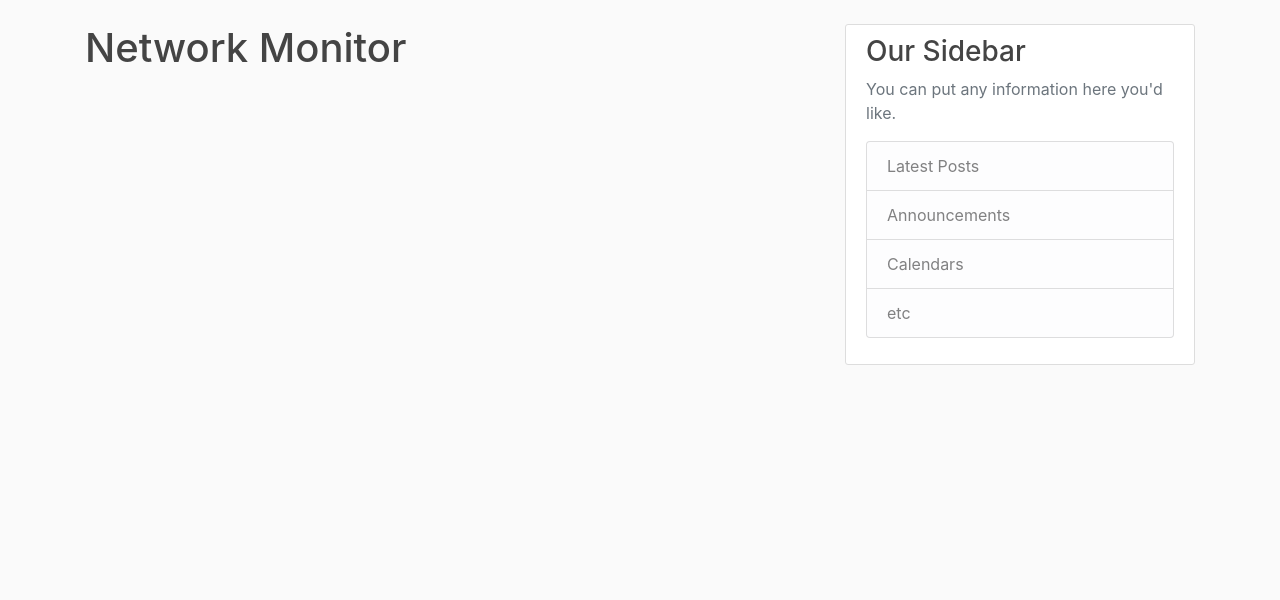
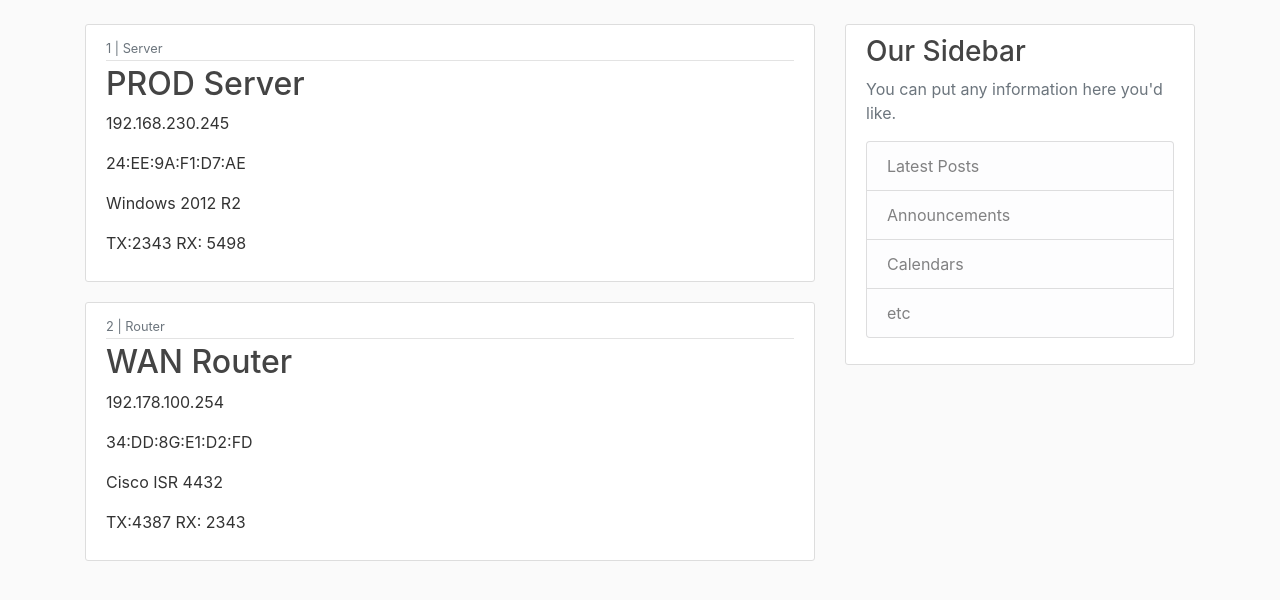
Before and after one commit to rajashreey841/network-monitor, a Django app: page / in a window 1280 px wide. Shown: the part 56-656 px from the top of the page. Run offline with Django 3.2, Linux system fonts and the light colour scheme; some libraries are stand-ins or nearby versions.

Commit message:
Devices Dummy data and Styling

```diff
--- a/netmon_project/netmon/templates/netmon/home.html
+++ b/netmon_project/netmon/templates/netmon/home.html
@@ -1,4 +1,17 @@
 {% extends "netmon/base.html" %}
 {% block content %}
-        <h1> Network Monitor </h1>
+    {% for device in devices %}
+        <article class="media content-section">
+            <div class="media-body">
+            <div class="article-metadata">
+                <small class="text-muted">{{ device.id }} | {{ device.type }}</small>
+            </div>
+            <h2><a class="article-title" href="#">{{ device.name }}</a></h2>
+            <p class="article-content">{{ device.ip }}</p>
+            <p class="article-content">{{ device.mac }}</p>
+            <p class="article-content">{{ device.info }}</p>
+            <p class="article-content">{{ device.traffic }}</p>
+            </div>
+        </article>
+    {% endfor %}
 {%endblock content %}
--- a/netmon_project/netmon/views.py
+++ b/netmon_project/netmon/views.py
@@ -1,9 +1,32 @@
 from django.shortcuts import render
 from django.http import HttpResponse
+devices = [
+    {
+        'name': 'PROD Server',
+        'id': '1',
+        'type': 'Server',
+        'ip': '192.168.230.245',
+        'mac': '24:EE:9A:F1:D7:AE',
+        'info': 'Windows 2012 R2',
+        'traffic': 'TX:2343 RX: 5498'
+    },
+    {
+        'name': 'WAN Router',
+        'id': '2',
+        'type': 'Router',
+        'ip': '192.178.100.254',
+        'mac': '34:DD:8G:E1:D2:FD',
+        'info': 'Cisco ISR 4432',
+        'traffic': 'TX:4387 RX: 2343'
+    }
+]
 
 # Create your views here.
 def home(request):
-    return render(request, 'netmon/home.html')
+    context = {
+        'devices': devices
+    }
+    return render(request, 'netmon/home.html', context)
 
 def about(request):
     return render(request, 'netmon/about.html', {'title': "About"})
```
Also changed, not shown: 1 other file.
